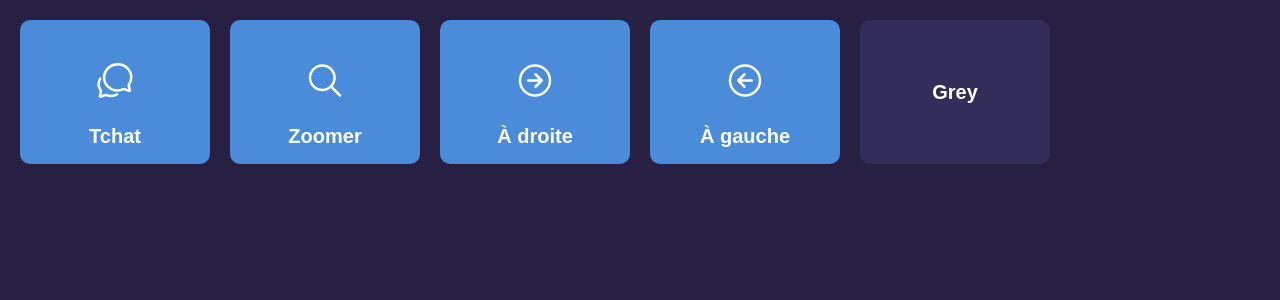
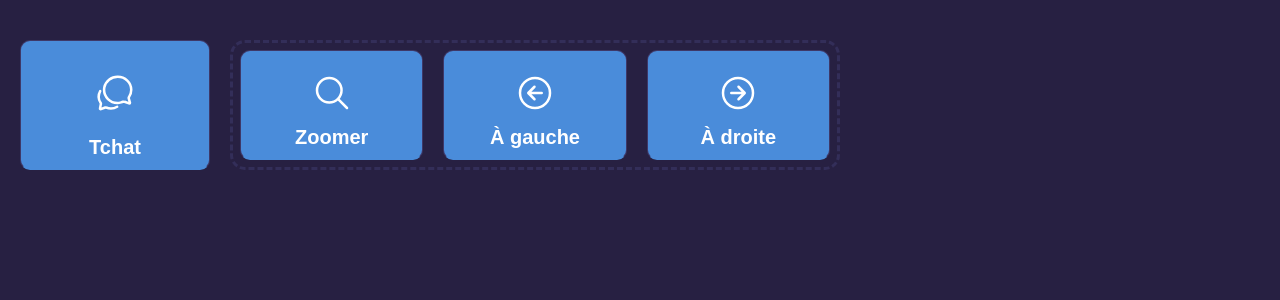
Before and after one commit to Grafikart/WebDeckOBS, a React (Vite) app: page / in a window 1280 px wide. Shown: the top 300 px of the page. Built offline with nearby package versions, Linux system fonts and the light colour scheme; no server answers.

Commit message:
feat: groups & layout
Signed-off-by: Jonathan <contact@grafikart.fr>

```diff
--- a/index.html
+++ b/index.html
@@ -4,9 +4,8 @@
     <meta charset="UTF-8" />
     <link rel="icon" type="image/svg+xml" href="/src/favicon.svg" />
     <meta name="viewport" content="width=device-width, initial-scale=1.0" />
-    <meta name=”apple-mobile-web-app-capable” content=”yes”>
-    <script src="https://unpkg.com/ionicons@5.4.0/dist/ionicons.js"></script>
-    <title>Vite App</title>
+    <meta name="apple-mobile-web-app-capable" content="yes">
+    <title>Webdeck OBS</title>
   </head>
   <body>
     <div id="root"></div>
--- a/src/component/Icon.tsx
+++ b/src/component/Icon.tsx
@@ -7,6 +7,7 @@ import {
   IoSearchOutline,
   IoArrowBackCircleOutline,
   IoArrowForwardCircleOutline,
+  IoCameraOutline,
 } from "react-icons/io5";
 import { IconType } from "react-icons";
 
@@ -18,6 +19,7 @@ export enum Icons {
   zoom = "zoom",
   left = "left",
   right = "right",
+  camera = "camera",
 }
 
 export function Icon({ name }: { name: Icons }) {
@@ -36,6 +38,8 @@ export function Icon({ name }: { name: Icons }) {
       return <IoArrowBackCircleOutline />;
     case Icons.right:
       return <IoArrowForwardCircleOutline />;
+    case Icons.camera:
+      return <IoCameraOutline />;
   }
   return null;
 }
--- /dev/null
+++ b/src/component/Row.tsx
@@ -0,0 +1,5 @@
+import React, { ReactNode } from "react";
+
+export function Row({ children }: { children: ReactNode }) {
+  return <div className="row">{children}</div>;
+}
--- a/src/component/TransitionUpdater.tsx
+++ b/src/component/TransitionUpdater.tsx
@@ -18,5 +18,5 @@ export function TransitionUpdater() {
     });
   }, []);
 
-  return <Button>Grey</Button>;
+  return null;
 }
--- a/src/component/buttons/Button.tsx
+++ b/src/component/buttons/Button.tsx
@@ -25,7 +25,7 @@ export function Button({
         }
       : undefined;
   return (
-    <button className="button" style={style} {...props}>
+    <button className={`button is-${color}`} style={style} {...props}>
       {children}
     </button>
   );
--- /dev/null
+++ b/src/component/buttons/Buttons.tsx
@@ -0,0 +1,13 @@
+import React, { ReactNode } from "react";
+
+export function Buttons({ children }: { children: ReactNode }) {
+  const childrenLength = React.Children.toArray(children).length;
+  const style = {
+    ["--columns"]: childrenLength.toString(),
+  } as React.CSSProperties;
+  return (
+    <div className="buttons" style={style}>
+      {children}
+    </div>
+  );
+}
--- a/src/component/buttons/SceneSwitcher.tsx
+++ b/src/component/buttons/SceneSwitcher.tsx
@@ -36,7 +36,7 @@ export function SceneSwitcher({ scene }: SceneSwitcherProps) {
       onClick={changeScene}
     >
       <Icon name={Icons.scene} />
-      {scene}
+      <span>{scene}</span>
     </Button>
   );
 }
--- a/src/images/index.ts
+++ b/src/images/index.ts
@@ -7,6 +7,7 @@ import Elevator from "./elevator.jpg";
 export const images: { [key: string]: string } = {
   "C'est nul": nulImage,
   Travail: travailImage,
+  "Travail termine": travailImage,
   "ah !": Denis,
   sad: Sad,
   Ascenseur: Elevator,
--- a/src/main.css
+++ b/src/main.css
@@ -1,10 +1,15 @@
 :root {
+  --buttonHeight: 130px;
   --blue: #4a8cda;
   --red: #e04f60;
   --yellow: #d99a51;
   --purple: #6448b1;
   --green: #72c834;
   --grey: #332e59;
+}
+
+* {
+  box-sizing: border-box;
 }
 
 body {
@@ -18,10 +23,8 @@ body {
 }
 
 .grid {
-  height: 100vh;
   display: grid;
   grid-template-columns: repeat(6, 1fr);
-  grid-template-rows: repeat(5, 1fr);
   grid-gap: 20px;
   padding: 20px;
 }
@@ -30,13 +33,38 @@ body {
   min-width: 0;
 }
 
+.row {
+  display: grid;
+  grid-column-end: -1;
+  grid-column-start: 1;
+  grid-template-columns: repeat(6, 1fr);
+  grid-gap: 20px;
+}
+
+.buttons {
+  height: var(--buttonHeight);
+  --columns: 1;
+  display: grid;
+  grid-column-end: span var(--columns);
+  grid-template-columns: repeat(var(--columns), 1fr);
+  grid-gap: 20px;
+  padding: 7px;
+  border: dashed 3px var(--grey);
+  border-radius: 15px;
+}
+
+.buttons .button {
+  height: 100%;
+}
+
 .button {
+  height: var(--buttonHeight);
   display: flex;
-  flex-direction: column;
   align-items: center;
   justify-content: center;
   background-color: var(--grey);
-  border: none;
+  border: 1px solid #3E3868;
+  border-bottom: 1px solid transparent;
   border-radius: 10px;
   color: inherit;
   font-weight: inherit;
@@ -44,15 +72,28 @@ body {
   cursor: pointer;
   transition: 0.3s;
   outline: none;
-  padding: 16px 8px;
+  padding: 16px 8px 40px;
   position: relative;
   overflow: hidden;
+}
+
+.button.is-grey {
+  color: #746CA5;
 }
 
 .button svg {
   display: block;
   width: 40px;
-  height: 100%;
+  height: 40px;
+  margin-left: auto;
+  margin-right: auto;
+}
+
+.button > span {
+  position: absolute;
+  bottom: 10px;
+  right: 8px;
+  left: 8px;
 }
 
 .button img {
--- a/src/main.tsx
+++ b/src/main.tsx
@@ -9,30 +9,46 @@ import { Icon, Icons } from "./component/Icon";
 import { FilterCycle } from "./component/buttons/FilterCycle";
 import { FilterToggle } from "./component/buttons/FilterToggle";
 import { TransitionUpdater } from "./component/TransitionUpdater";
+import { Buttons } from "./component/buttons/Buttons";
+import { Row } from "./component/Row";
+
+const url = new URL(window.location.href);
+const host = url.searchParams.get("host") || "192.168.0.50:4444";
+const password = url.searchParams.get("password") || "";
 
 ReactDOM.render(
   <React.StrictMode>
-    <OBSContextProvider hostname="192.168.0.50:4444" password="obscontrol">
+    <OBSContextProvider hostname={host} password={password}>
       <StreamDeck>
+        <Row>
           <ScenesSwitcher />
-        <Sounds scene="Stream" group="Sounds" />
+        </Row>
+        <Row>
           <FilterCycle scene="📦 Tchat">
             <Icon name={Icons.tchat} />
             <span>Tchat</span>
           </FilterCycle>
+          <Buttons>
             <FilterToggle scene="Stream" filter="zoom">
               <Icon name={Icons.zoom} />
               <span>Zoomer</span>
+            </FilterToggle>
+            <FilterToggle scene="Stream" filter="left">
+              <Icon name={Icons.left} />
+              <span>À gauche</span>
             </FilterToggle>
             <FilterToggle scene="Stream" filter="default">
               <Icon name={Icons.right} />
               <span>À droite</span>
             </FilterToggle>
-        <FilterToggle scene="Stream" filter="left">
-          <Icon name={Icons.left} />
-          <span>À gauche</span>
-        </FilterToggle>
+          </Buttons>
+        </Row>
+        <Row>
+          <Sounds scene="Stream" group="Sounds" />
+        </Row>
+        <Row>
           <Sounds scene="Stream" group="Music" icon={Icons.music} />
+        </Row>
         <TransitionUpdater />
       </StreamDeck>
     </OBSContextProvider>
```
Also changed, not shown: screenshot.png (added), 1 other file (tests, documents, lock files or other folders). Lines whose indentation alone changed are shown as unchanged.
